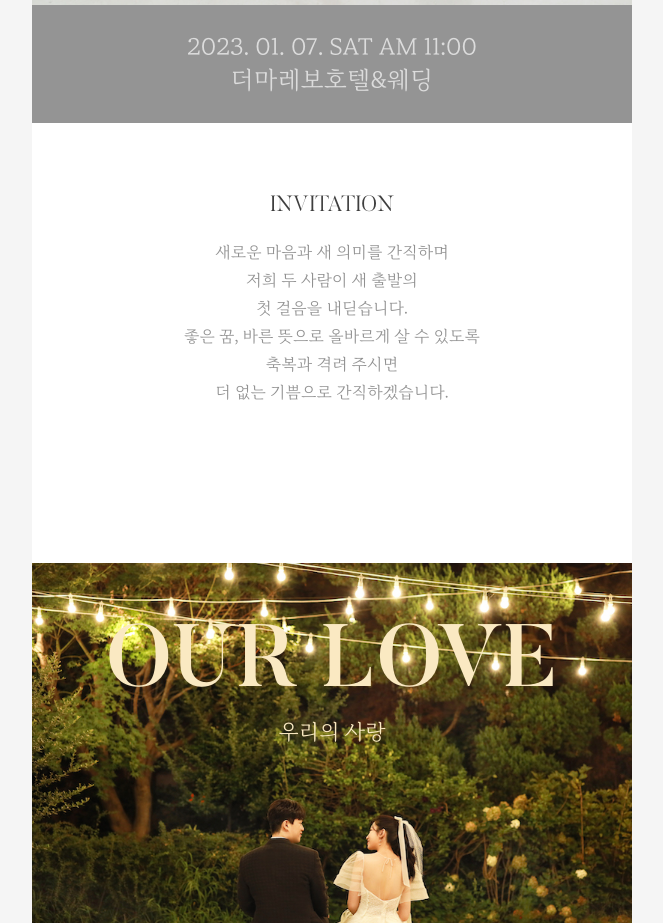
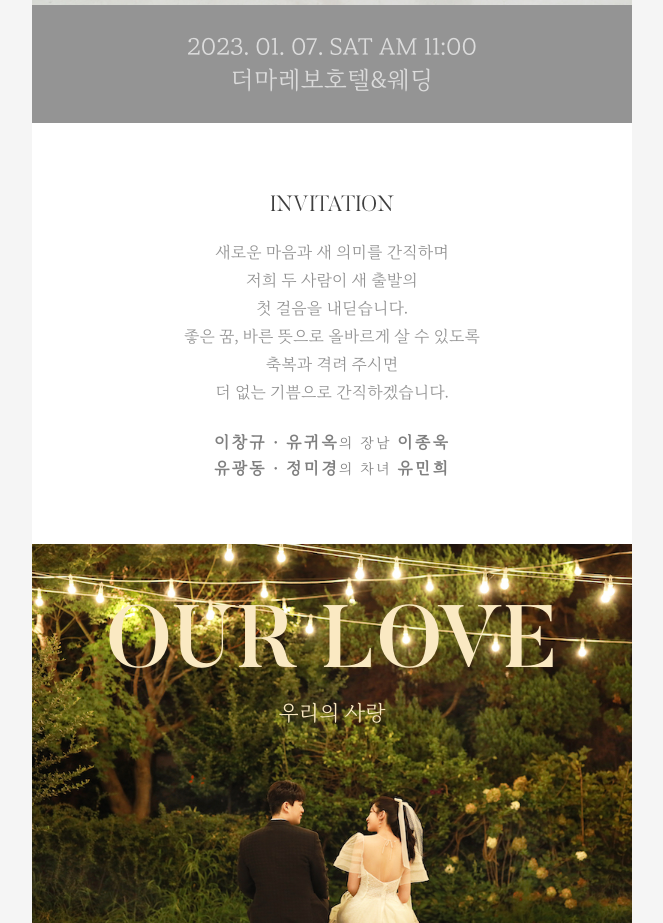
Before and after one commit to LiahWoody/wedding, a React (Create React App) app: page / in a window 1280 px wide. Shown: the part 854-1777 px from the top of the page, without its empty margins (308-971 px from the left). Built offline with nearby package versions, Linux system fonts and the light colour scheme.

Commit message:
Add family member

```diff
--- a/package.json
+++ b/package.json
@@ -1,7 +1,7 @@
 {
   "homepage": "https://LiahWoody.github.io/wedding",
   "name": "wedding",
-  "version": "0.3.1",
+  "version": "0.3.2",
   "private": true,
   "dependencies": {
     "@testing-library/jest-dom": "^5.16.4",
--- a/src/message/Message.css
+++ b/src/message/Message.css
@@ -4,10 +4,6 @@
     display: flex;
     flex-direction: column;
     text-align: center;
-}
-
-.Message-header {
-    min-height: 55vh;
 }
 
 .Message-title {
@@ -24,8 +20,21 @@
     margin-top: 1.2em;
     margin-left: 1em;
     margin-right: 1em;
-    margin-bottom: 5em;
+    margin-bottom: 1.5em;
     font-family: var(--font-maruburi);
+}
+
+.message_member {
+    font-size: 14px;
+    margin-bottom: 4.5em;
+    color: #7f7f7f;
+    line-height: 1.75em;
+    letter-spacing: 0.15em;
+    font-family: var(--font-maruburi);
+}
+
+.message_member_highligt {
+    font-size: 16px;
 }
 
 .footer_container {
--- a/src/message/Message.js
+++ b/src/message/Message.js
@@ -26,6 +26,11 @@ function Message() {
           더 없는 기쁨으로 간직하겠습니다.
           <br />
         </div>
+        <div className="message_member">
+          <b className="message_member_highligt">이창규 · 유귀옥</b>의 장남 <b className="message_member_highligt">이종욱</b>
+          <br/>
+          <b className="message_member_highligt">유광동 · 정미경</b>의 차녀 <b className="message_member_highligt">유민희</b>
+        </div>
       </header>
     </div>
   );
```
